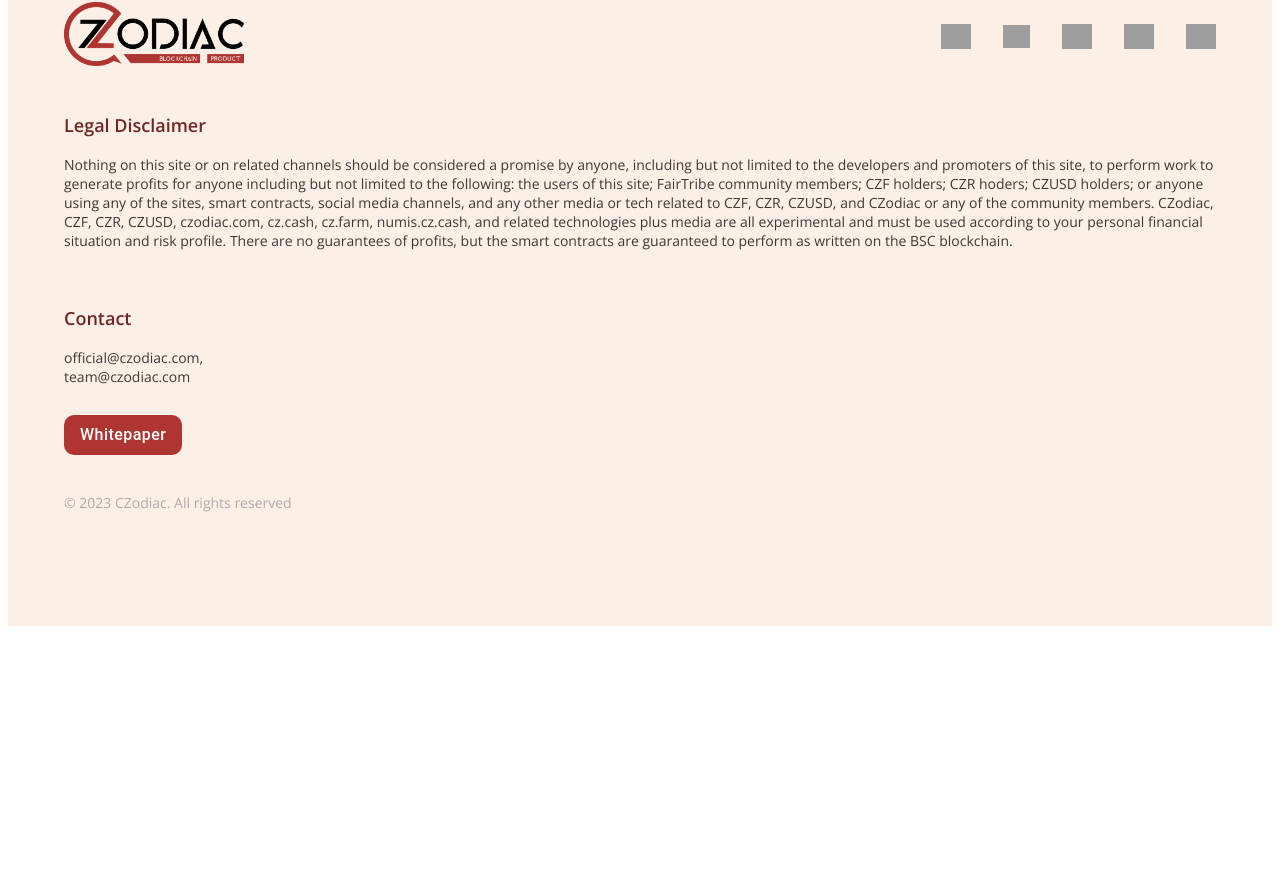
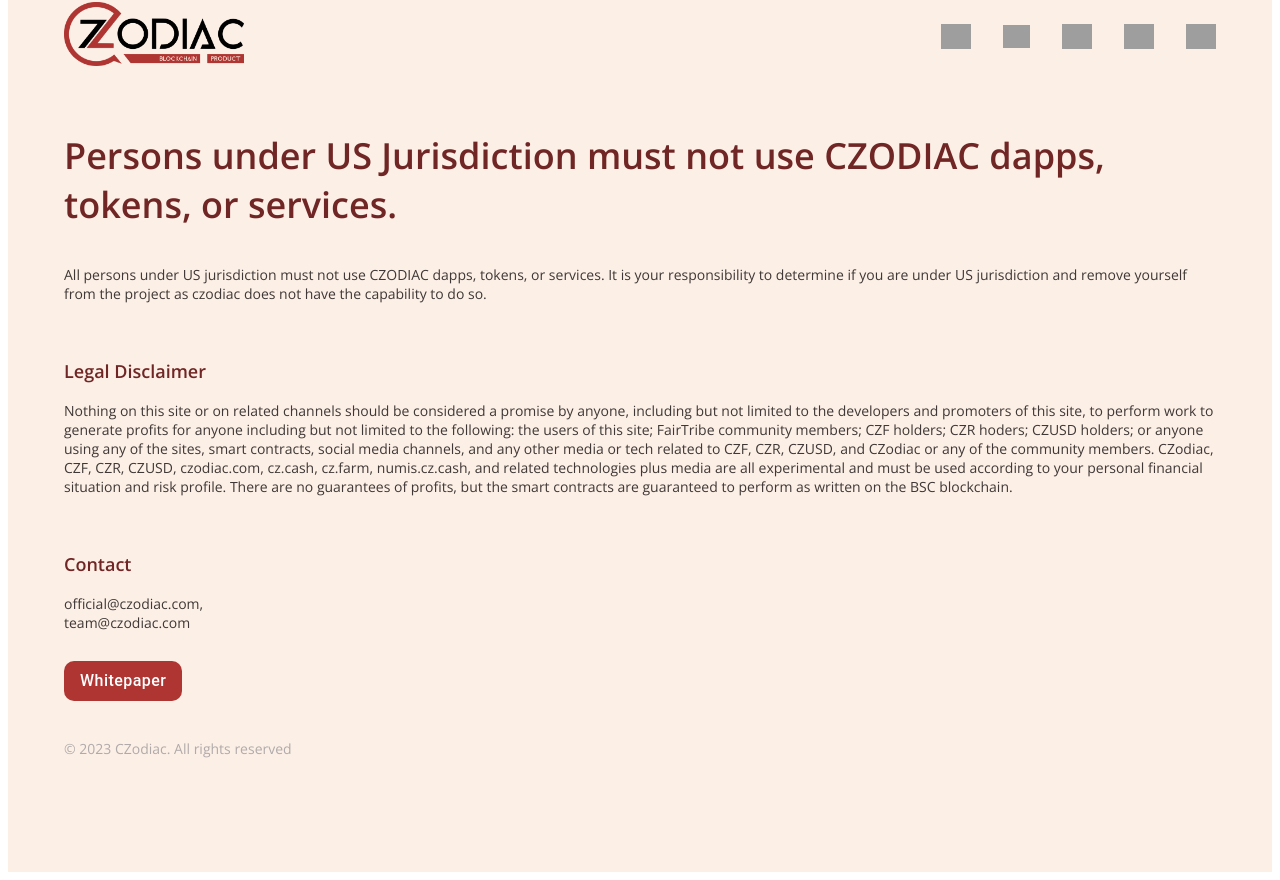
Before and after one commit to PlasticDigits/czodiac-site-v3, a Next.js app: page / in a window 1280 px wide. Shown: the part 5018-5898 px from the top of the page. Before the commit the page ends 5652 px from the top, so only its background shows below. Built offline with nearby package versions, Linux system fonts and the light colour scheme; grey boxes are pictures that could not be loaded.

Commit message:
Update disclaimer

```diff
--- a/components/layout/BottomBar.js
+++ b/components/layout/BottomBar.js
@@ -68,6 +68,12 @@
                         </Stack>
                     </Grid2>
                     <Grid2 item xs={12}>
+                        <h3 css={{ color: "#702624", fontSize: 36, fontWeight: 600 }}>Persons under US Jurisdiction must not use CZODIAC dapps, tokens, or services.</h3>
+                        <p css={{ fontSize: 14, fontWeight: 400 }}>
+                            All persons under US jurisdiction must not use CZODIAC dapps, tokens, or services. It is your responsibility to determine if you are under US jurisdiction and remove yourself from the project as czodiac does not have the capability to do so.
+                        </p>
+                    </Grid2>
+                    <Grid2 item xs={12}>
                         <h3 css={{ color: "#702624", fontSize: 18, fontWeight: 600 }}>Legal Disclaimer</h3>
                         <p css={{ fontSize: 14, fontWeight: 400 }}>
                             Nothing on this site or on related channels should be considered a promise by anyone,
```
